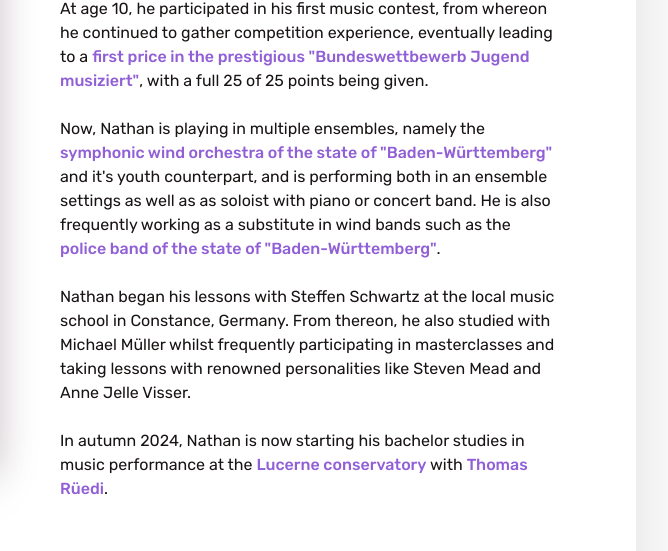
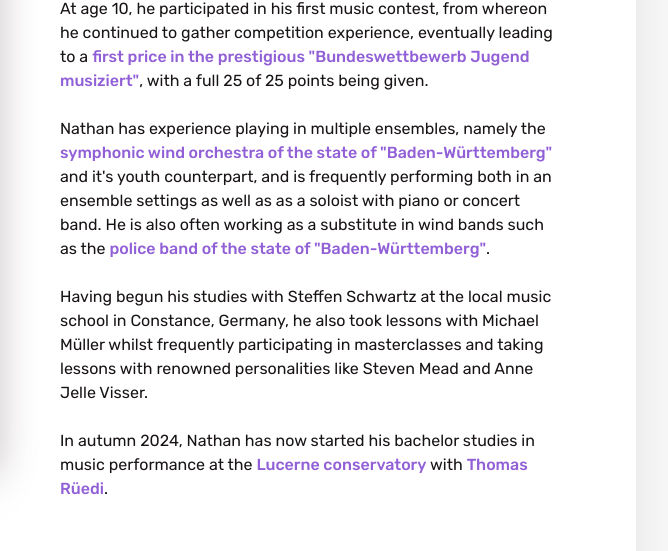
Before and after one commit to NZumbusch/homepage, an Astro site: page /music in a window 1280 px wide. Shown: the part 755-1306 px from the top of the page, 612-1280 px from the left. Built offline with nearby package versions, Linux system fonts and the light colour scheme; Astro itself is replaced by a stand-in of ours; a web font is replaced by a local one.

Commit message:
Reupdated bio

```diff
--- a/src/pages/music/index.astro
+++ b/src/pages/music/index.astro
@@ -46,9 +46,9 @@ import portraitImg from '../../../public/img/pictures/portraits/IMG_6773 Kopie2.
                     <h1 class="text-4xl font-playfair mb-8">About me</h1>
                     <p>Nathan began his euphonium studies at the age of six. By playing in different ensembles and genres, he soon developed a sense for music playing and performance in different constellations and occasions.</p>
                     <p class="mt-2">At age 10, he participated in his first music contest, from whereon he continued to gather competition experience, eventually leading to a <a class="text-music-bright font-medium hover:underline transition-colors" href="https://dasneueradioseefunk.imsueden.de/musikschule-konstanz-erzielt-hervorragende-ergebnisse-364044/">first price in the prestigious "Bundeswettbewerb Jugend musiziert"</a>, with a full 25 of 25 points being given. </p>
-                    <p class="mt-2">Now, Nathan is playing in multiple ensembles, namely the <a class="text-music-bright font-medium hover:underline transition-colors" href="https://landesblasorchester.de">symphonic wind orchestra of the state of "Baden-Württemberg"</a> and it's youth counterpart, and is performing both in an ensemble settings as well as as soloist with piano or concert band. He is also frequently working as a substitute in wind bands such as the <a class="text-music-bright font-medium hover:underline transition-colors" href="https://landespolizeiorchester-bw.de">police band of the state of "Baden-Württemberg"</a>.</p>
-                    <p class="mt-2">Nathan began his lessons with Steffen Schwartz at the local music school in Constance, Germany. From thereon, he also studied with Michael Müller whilst frequently participating in masterclasses and taking lessons with renowned personalities like Steven Mead and Anne Jelle Visser.</p>
-                    <p class="mt-2">In autumn 2024, Nathan is now starting his bachelor studies in music performance at the <a class="text-music-bright font-medium hover:underline transition-colors" href="https://hslu.ch">Lucerne conservatory</a> with <a class="text-music-bright font-medium hover:underline transition-colors" href="https://thomasruedi.ch">Thomas Rüedi</a>.</p>
+                    <p class="mt-2">Nathan has experience playing in multiple ensembles, namely the <a class="text-music-bright font-medium hover:underline transition-colors" href="https://landesblasorchester.de">symphonic wind orchestra of the state of "Baden-Württemberg"</a> and it's youth counterpart, and is frequently performing both in an ensemble settings as well as as a soloist with piano or concert band. He is also often working as a substitute in wind bands such as the <a class="text-music-bright font-medium hover:underline transition-colors" href="https://landespolizeiorchester-bw.de">police band of the state of "Baden-Württemberg"</a>.</p>
+                    <p class="mt-2">Having begun his studies with Steffen Schwartz at the local music school in Constance, Germany, he also took lessons with Michael Müller whilst frequently participating in masterclasses and taking lessons with renowned personalities like Steven Mead and Anne Jelle Visser.</p>
+                    <p class="mt-2">In autumn 2024, Nathan has now started his bachelor studies in music performance at the <a class="text-music-bright font-medium hover:underline transition-colors" href="https://hslu.ch">Lucerne conservatory</a> with <a class="text-music-bright font-medium hover:underline transition-colors" href="https://thomasruedi.ch">Thomas Rüedi</a>.</p>
                 </div>
             </div>
         </section>
```
